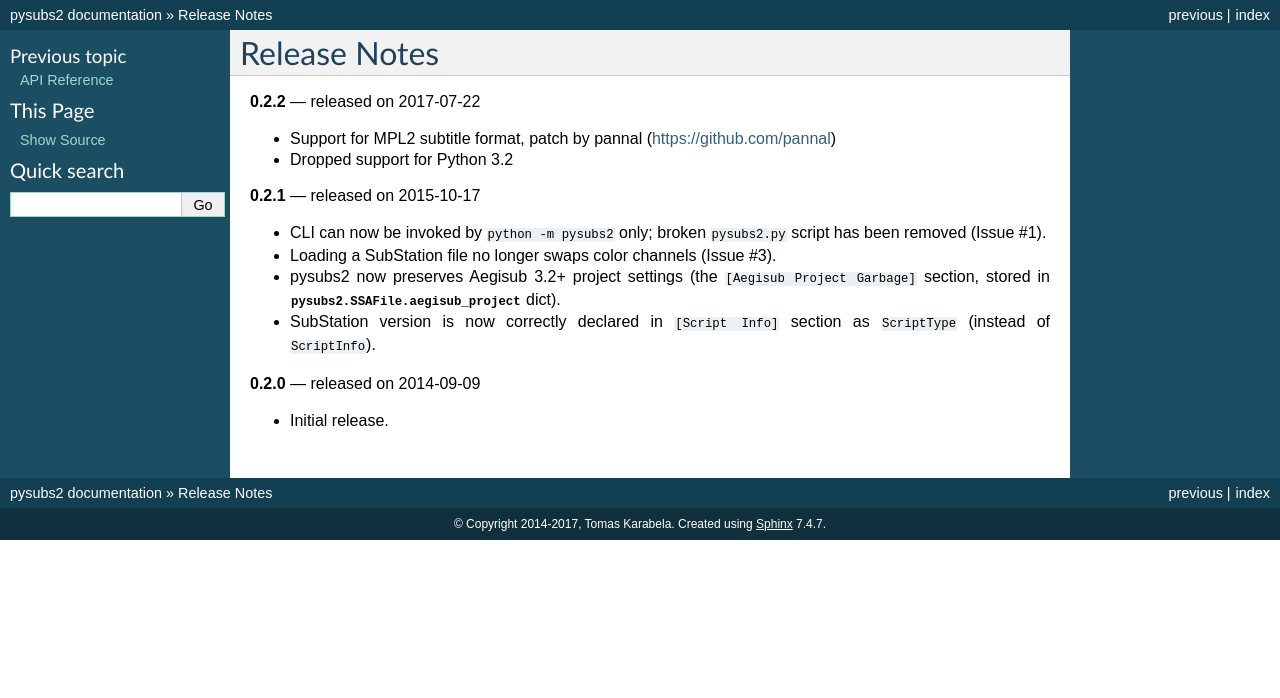
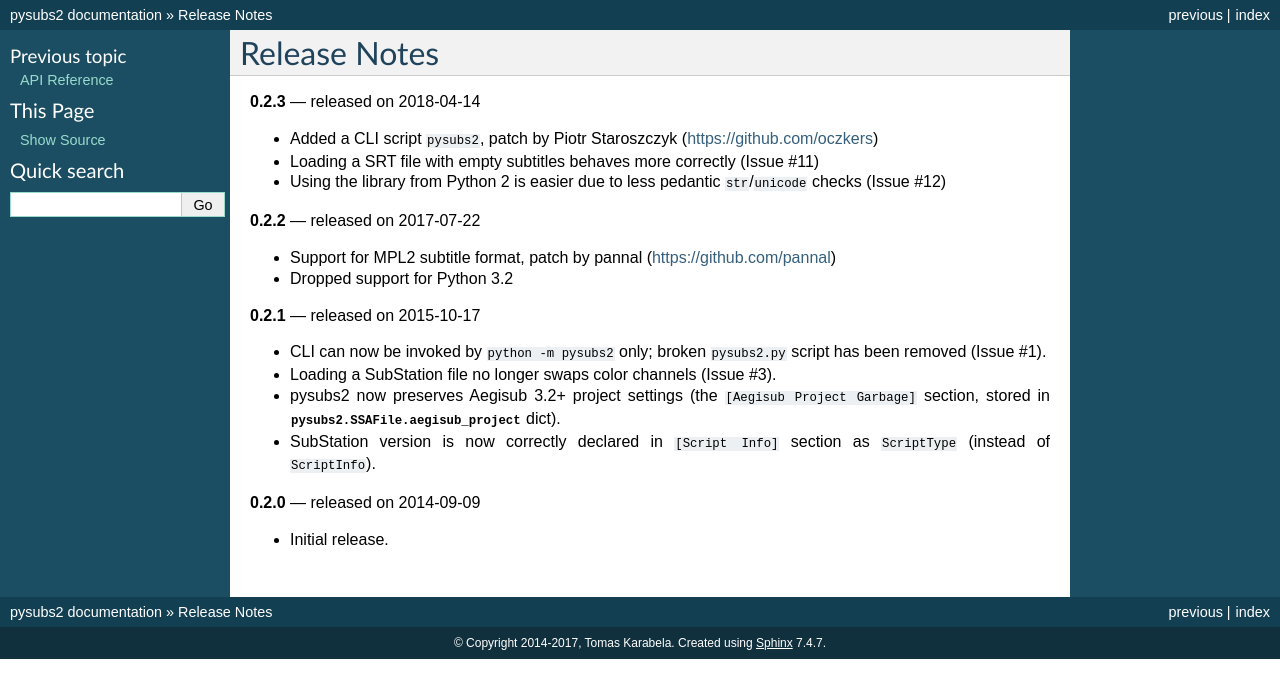
Before and after one commit to tkarabela/pysubs2, a Sphinx documentation site: the page built from docs/release-notes.rst, in a window 1280 px wide. Shown: the top 698 px of the page. Built offline with Sphinx 7.4.7, drawn with Linux system fonts in a browser that asks for light colours; the version number could not be read and is left out.

Commit message:
Version 0.2.3

```diff
--- a/docs/api-reference.rst
+++ b/docs/api-reference.rst
@@ -104,7 +104,7 @@
 
 .. note:: This submodule contains pysubs2 internals. It's mostly of interest if you're looking to implement a subtitle format not supported by the library. In that case, have a look at :class:`pysubs2.formats.FormatBase`.
 
-.. autofunction:: pysubs2.formats.substation.parse_tags
+.. autofunction:: pysubs2.substation.parse_tags
 
 .. automodule:: pysubs2.formats
    :members:
--- a/docs/release-notes.rst
+++ b/docs/release-notes.rst
@@ -1,5 +1,11 @@
 Release Notes
 =============
+
+**0.2.3** --- released on 2018-04-14
+
+- Added a CLI script ``pysubs2``, patch by Piotr Staroszczyk (https://github.com/oczkers)
+- Loading a SRT file with empty subtitles behaves more correctly (Issue #11)
+- Using the library from Python 2 is easier due to less pedantic ``str``/``unicode`` checks (Issue #12)
 
 **0.2.2** --- released on 2017-07-22
 
```
Also changed, not shown: 1 other file.
